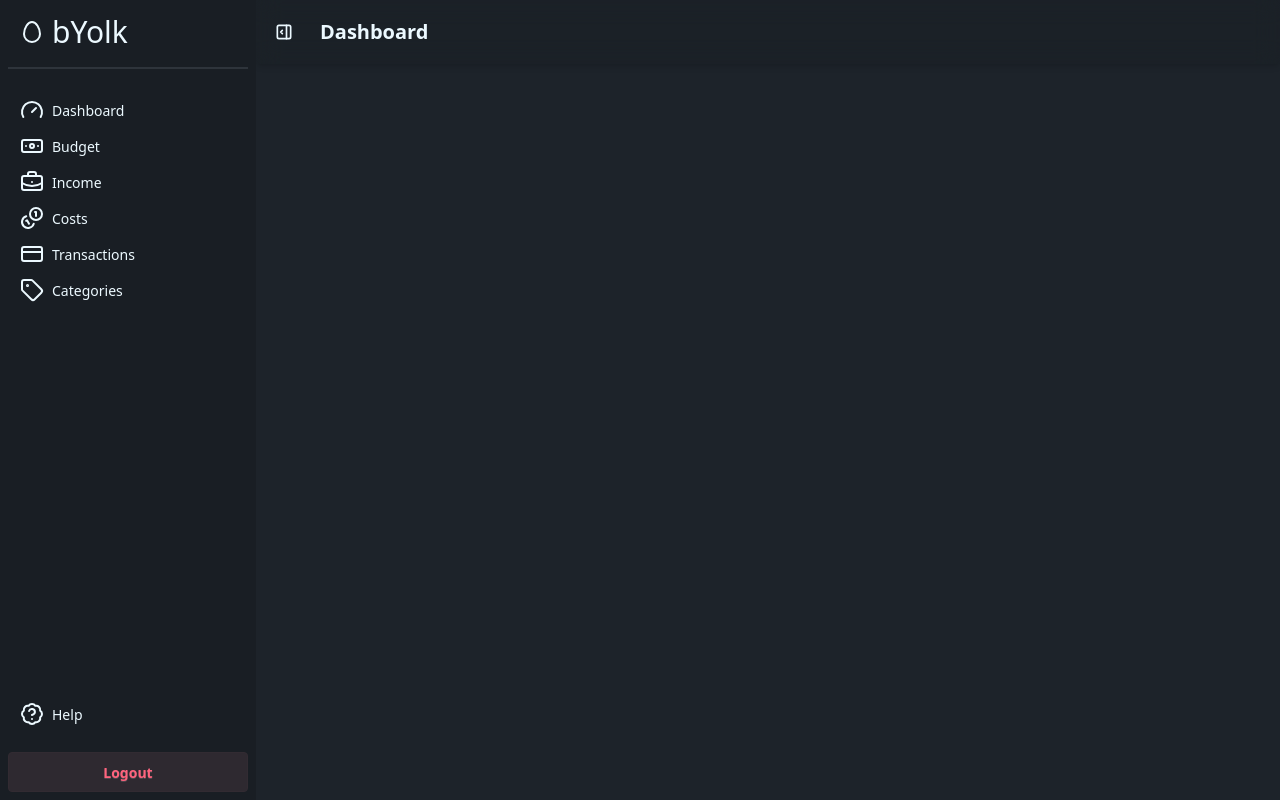
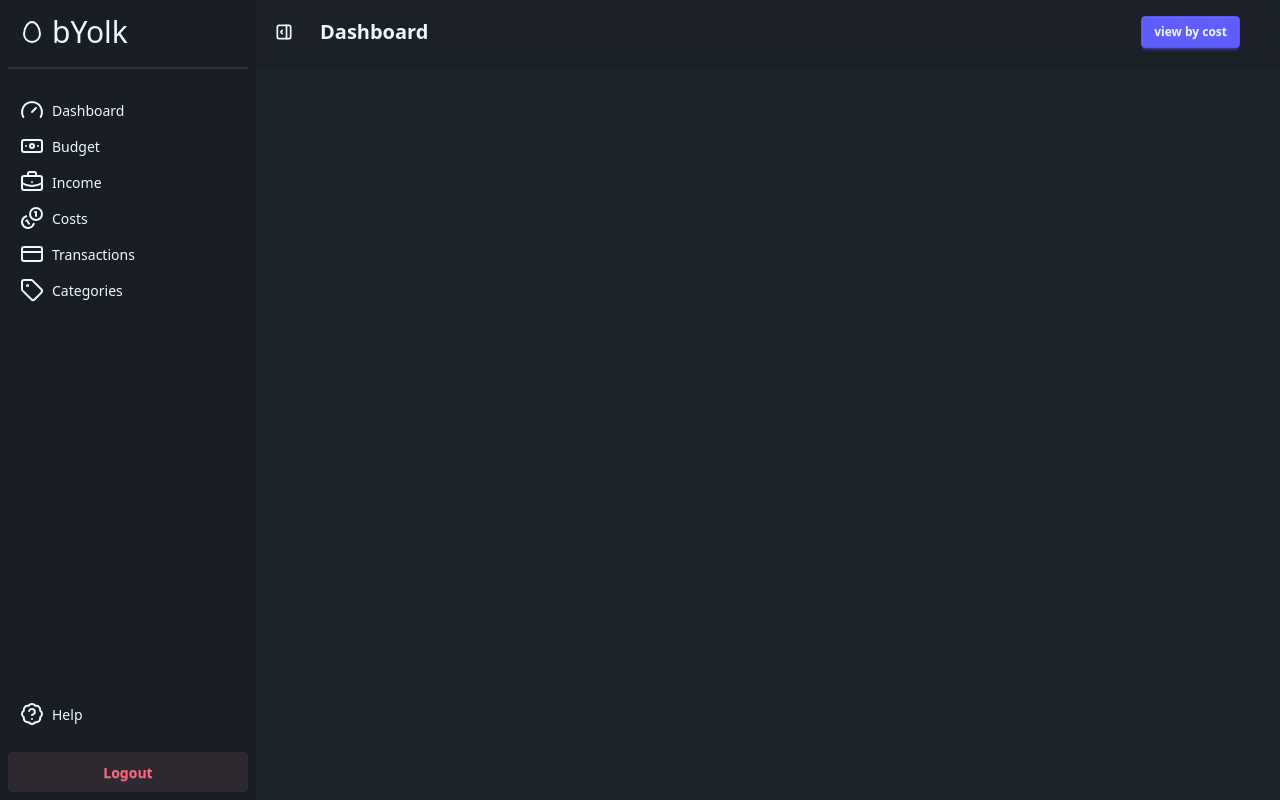
Before and after one commit to James-Makela/bYolk, a Django app: page / in a window 1280 px wide. Run offline with Django 5.2, Linux system fonts and the light colour scheme; the visitor is signed in with stand-in values (Sample User, id 1); data that the repository does not hold is empty; style sheets or scripts are compiled from the project's sources; some libraries are stand-ins or nearby versions.

Commit message:
Complete initial implementation of ougoing graphs

```diff
--- a/apps/budget/models.py
+++ b/apps/budget/models.py
@@ -126,7 +126,7 @@ class AllocationBase(models.Model):
         related_name="%(class)s_set",
     )
     name = models.CharField(max_length=50)
-    amount = models.DecimalField(max_digits=10, decimal_places=2, null=True, blank=True)
+    amount = models.DecimalField(max_digits=10, decimal_places=2, blank=True, default=0)
     expected_date = models.DateField(null=True, blank=True)
 
     class Meta:
--- a/apps/budget/templates/budget/partials/allocation_modal.html
+++ b/apps/budget/templates/budget/partials/allocation_modal.html
@@ -1,4 +1,6 @@
-<form hx-post="{% url 'save_allocations' allocation_type allocation.id %}" hx-target="#modal_container">
+<form hx-post="{% url 'save_allocations' allocation_type allocation.id %}"
+      hx-target="#modal_container"
+      class="flex flex-col max-h-[80vh]">
   {% csrf_token %}
   <h3 class="font-bold text-lg mb-4">Link Transactions to {{ allocation.name }}</h3>
   {% include "transaction/partials/_selectable_table.html" with transactions=eligible_transactions hide_footer=True %}
--- a/apps/core/models.py
+++ b/apps/core/models.py
@@ -30,6 +30,14 @@ class FrequencyMixin(models.Model):
     def get_delta(self):
         kwargs = {self.frequency_unit: self.frequency_value}
         return relativedelta(**kwargs)
+
+    def get_delta_days(self):
+        relative_delta = self.get_delta()
+        return (
+            relative_delta.days
+            + (relative_delta.months * 30)
+            + (relative_delta.years * 365)
+        )
 
     def matches_frequency(self, other):
         if not hasattr(other, "get_delta"):
--- a/apps/core/views.py
+++ b/apps/core/views.py
@@ -1,13 +1,9 @@
-import json
-
 from django.contrib import messages
 from django.contrib.auth import login
 from django.contrib.auth.decorators import login_not_required, login_required
 from django.http import HttpResponseRedirect
 from django.shortcuts import get_object_or_404, redirect, render
-from django.utils import timezone
 
-from apps.budget.models import CostAllocation
 from apps.cost.models import Cost
 
 from .forms import CategoryForm, CustomUserCreationForm, InitialUserPreferencesForm
@@ -17,25 +13,27 @@ from .services import get_cost_graph_data
 
 # Create your views here.
 @login_required
-def dashboard(request):
+def dashboard(request, view_type="categories"):
     charts = []
     costs = Cost.objects.filter(user=request.user)
     categories = Category.objects.filter(user=request.user)
 
-    # for cost in costs:
-    #     graph_data = get_cost_graph_data(request.user, cost=cost)
-    #     print(graph_data)
-    #     if graph_data['dates'] != '[]':
-    #         charts.append(graph_data)
+    if view_type == "costs":
+        for cost in costs:
+            graph_data = get_cost_graph_data(request.user, cost=cost)
+            print(graph_data)
+            if graph_data:
+                charts.append(graph_data)
 
-    for category in categories:
-        graph_data = get_cost_graph_data(request.user, category=category)
-        print(graph_data)
-        if graph_data["dates"] != "[]":
-            charts.append(graph_data)
+    if view_type == "categories":
+        for category in categories:
+            graph_data = get_cost_graph_data(request.user, category=category)
+            if graph_data:
+                charts.append(graph_data)
 
     context = {
         "charts": charts,
+        "view_type": view_type,
     }
     return render(request, "dashboard.html", context)
 
--- a/budgetmaker/urls.py
+++ b/budgetmaker/urls.py
@@ -25,6 +25,7 @@ urlpatterns = [
     path("accounts/", include("django.contrib.auth.urls")),
     path("accounts/register/", views.register, name="register"),
     path("", views.dashboard, name="dashboard"),
+    path("dashboard/<str:view_type>", views.dashboard, name="chosen-dashboard"),
     path("costs/", include("apps.cost.urls")),
     path("transactions/", include("apps.transaction.urls")),
     path("budgets/", include("apps.budget.urls")),
--- a/static/js/spent_chart.js
+++ b/static/js/spent_chart.js
@@ -1,10 +1,10 @@
 function renderChart(chartID, color, title, amounts, dates, budgetedAmount) {
-  const stub = budgetedAmount * 0.03;
+  const hasBudget = budgetedAmount > 0;
+  const maxActual = Math.max(...amounts.filter(a => a > 0), 0);
+  const max = hasBudget ? Math.max(maxActual, budgetedAmount) : maxActual;
+  const stub = hasBudget ? budgetedAmount * 0.03 : maxActual * 0.03;
   const displayAmounts = amounts.map(a => a === 0 ? stub : a);
   const isStub = amounts.map(a => a === 0);
-  const max = Math.max(...amounts.filter(a => a > 0), budgetedAmount);
-  console.log(amounts, Math.max(...amounts.filter(a => a > 0), budgetedAmount));
-  console.log(displayAmounts);
 
   var options = {
     series: [{
@@ -32,6 +32,7 @@ function renderChart(chartID, color, title, amounts, dates, budgetedAmount) {
     colors:  [
       function(context) {
         if (isStub[context.dataPointIndex]) return color;
+        if (!hasBudget) return color;
         return context.value <= budgetedAmount ? color : '#ff0000';
       }
     ],
@@ -55,7 +56,7 @@ function renderChart(chartID, color, title, amounts, dates, budgetedAmount) {
       }
     },
     annotations: {
-      yaxis: [{
+      yaxis: hasBudget ? [{
         y: budgetedAmount,
         label: {
           text: `$${budgetedAmount.toFixed(2)}`,
@@ -66,7 +67,7 @@ function renderChart(chartID, color, title, amounts, dates, budgetedAmount) {
             color: '#ffffff',
           },
         },
-      }],
+      }] : [],
     },
 
     xaxis: {
--- a/templates/dashboard.html
+++ b/templates/dashboard.html
@@ -3,6 +3,18 @@
 
 {% block title %}Dashboard{% endblock %}
 {% block navbar_title %}Dashboard{% endblock %}
+
+{% block navbar_actions %}
+  {% if view_type == 'categories' %}
+    <a href="{% url 'chosen-dashboard' 'costs' %}" class="btn btn-primary btn-sm mr-8">
+      view by cost
+    </a>
+  {% elif view_type == "costs" %}
+    <a href="{% url 'chosen-dashboard' 'categories' %}" class="btn btn-primary btn-sm mr-8">
+      view by category
+    </a>
+  {% endif %}
+{% endblock %}
 
 {% block content %}
   <script src="https://cdn.jsdelivr.net/npm/apexcharts"></script>
```
Also changed, not shown: apps/core/services.py (+21 -7 lines), apps/cost/models.py (+7 -2 lines), apps/budget/migrations/0003_alter_costallocation_amount_and_more.py (added).
